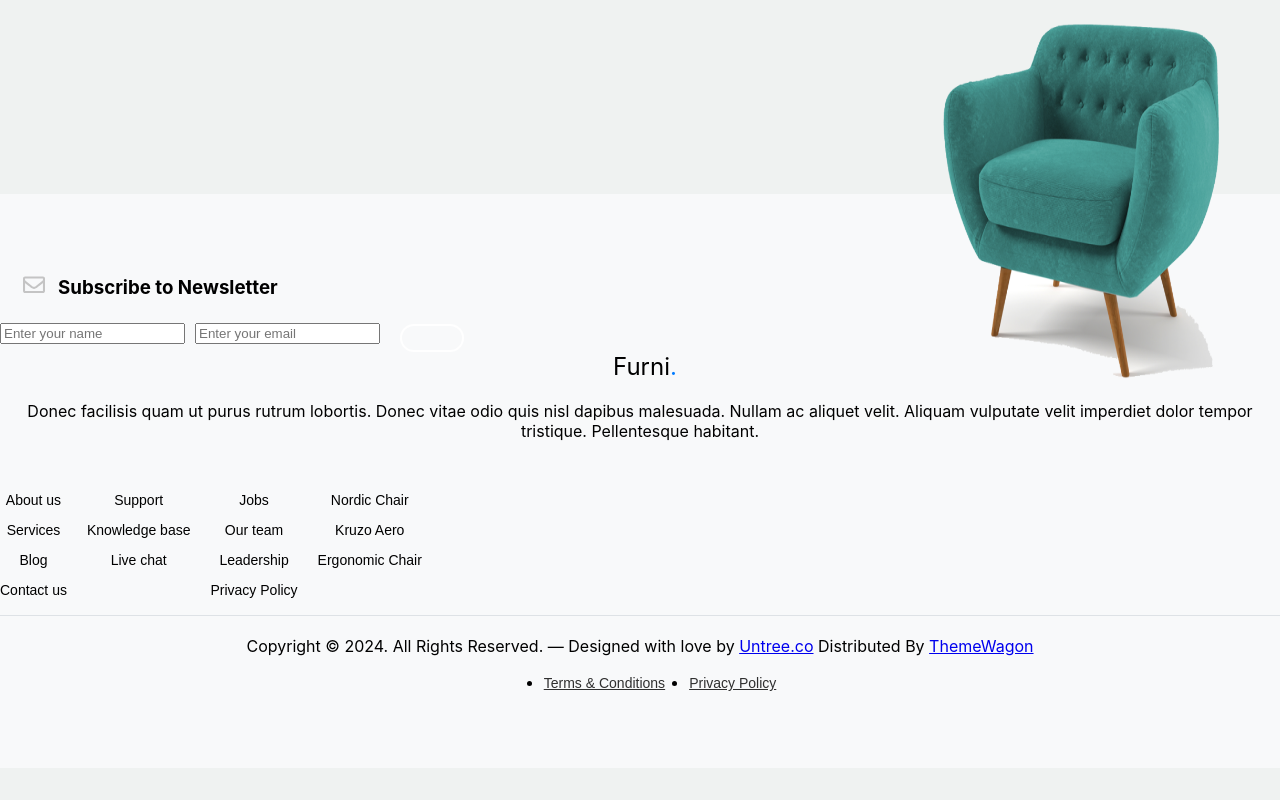
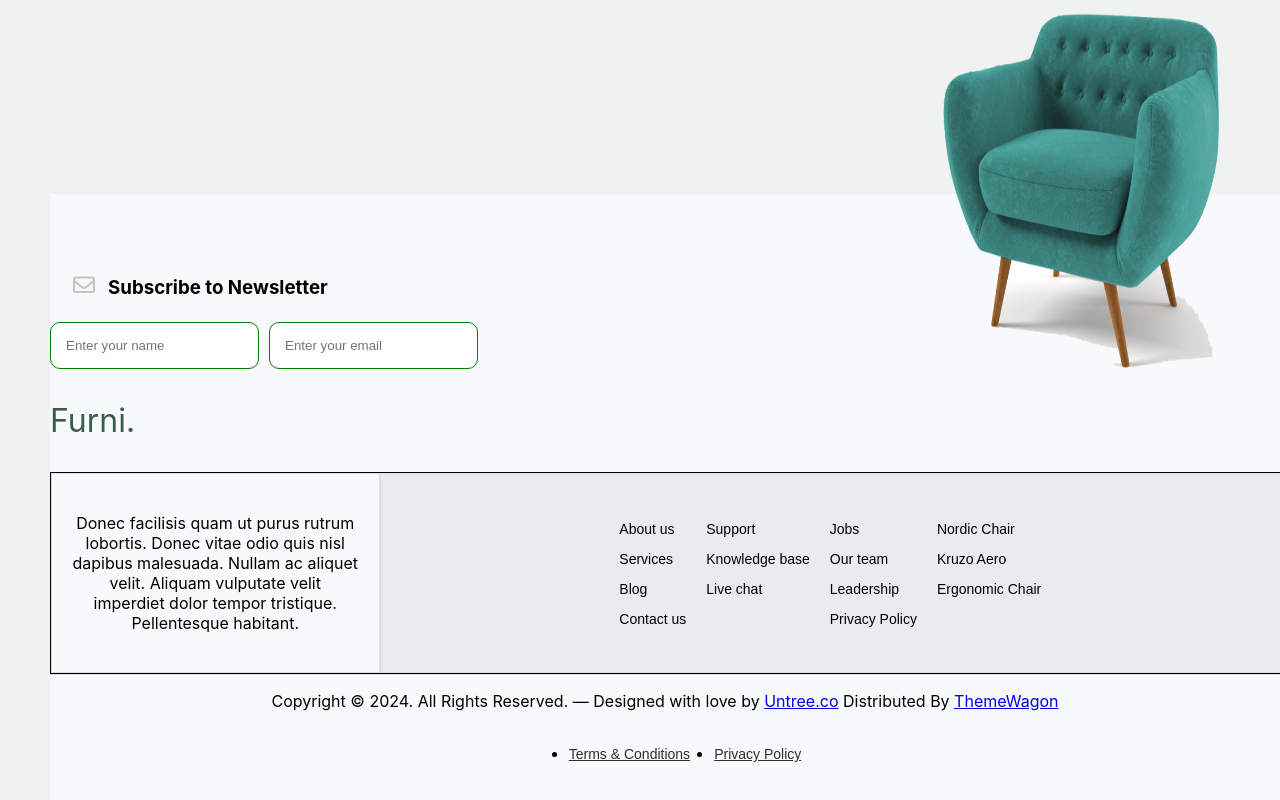
Before and after one commit to kimmisinha/Ecommerce-website, a React (Create React App) app in the folder frontend/: page / in a window 1280 px wide. Shown: the part 3419-4219 px from the top of the page. Before the commit the page ends 4187 px from the top, so only its background shows below. Built offline with nearby package versions, Linux system fonts and the light colour scheme.

Commit message:
working Footer

```diff
--- a/frontend/src/components/Footer/Footer.css
+++ b/frontend/src/components/Footer/Footer.css
@@ -2,6 +2,7 @@
   padding: 60px 0;
   background: #f8f9fa;
   position: relative;
+  margin-left: 50px;
 }
 
 .container.relative {
@@ -10,23 +11,20 @@
 
 .sofa-img {
   position: absolute;
-  top: 30%; /* Adjust this value to vertically center the image or position it as needed */
+  top: 30%; /* Adjust as needed */
   right: 0;
-  transform: translateY(-50%); /* Vertically center the image */
-  z-index: 0; /* Ensure it’s behind the main content but visible */
-  width: 300px; /* Adjust size as needed */
+  transform: translateY(-50%);
+  z-index: 0;
+  width: 300px;
 }
 
 .img-fluid-sofa {
-  max-width: 100%; /* Ensure the image scales within the container */
-
+  max-width: 100%;
   height: 400px; /* Maintain aspect ratio */
-  width:900px;
+  width: 900px;
   position: relative;
-  top: -200px;    /* 50 pixels from the top */
-  left: -50px;   /* 20 pixels from the left */
-
-
+  top: -200px; /* Adjust as needed */
+  left: -50px; /* Adjust as needed */
 }
 
 .subscription-form h3 {
@@ -61,6 +59,7 @@
 .custom-social {
   display: flex;
   gap: 10px;
+  align-items: center; /* Align items horizontally */
 }
 
 .custom-social li {
@@ -105,13 +104,12 @@
   border-top: 1px solid #dee2e6;
 }
 
-.copyright {
-  padding-top: 20px;
-  text-align: center;
+.text-left {
+  text-align: left;
 }
 
-.copyright p {
-  margin: 0;
+.text-right {
+  text-align: right;
 }
 
 .d-inline-flex {
@@ -133,9 +131,42 @@
   margin-left: 20px;
 }
 
-.list-unstyled a{
+.list-unstyled a {
   font-size: 14px;
-  color:#2f2f2f;
+  color: #2f2f2f;
   font-family: sans-serif;
+}
+.form-control{
+  padding: 15px;
+  border: 1px solid green ;
+  border-radius: 10px;
+}
+.Furni{
+  text-align: start;
+  font-size: 32px;
+  color:#3b5d50
+}
+.box-container {
+  display: flex;
+  width: 100%;
+  height: 200px; /* Adjust height as needed */
+  border: 1px solid #000; /* Optional: to visualize the container */
+}
 
+.box {
+  display: flex;
+  align-items: center;
+  justify-content: center;
+  border: 1px solid #ddd; /* Optional: to visualize the boxes */
+  padding: 20px;
 }
+
+.part-one {
+  flex: 1; /* This part takes 1 portion of the space */
+  background-color: #f8f9fa; /* Optional: for better visibility */
+}
+
+.part-two {
+  flex: 3; /* This part takes 3 portions of the space */
+  background-color: #e9ecef; /* Optional: for better visibility */
+}
--- a/frontend/src/components/Footer/Footer.jsx
+++ b/frontend/src/components/Footer/Footer.jsx
@@ -1,7 +1,7 @@
-import React from 'react';
-import './Footer.css';
-import sofaImg from '../../assets/sofa-image/sofa.png';
-import envelopeImg from '../../assets/sofa-image/envelope-outline.svg';
+import React from "react";
+import "./Footer.css";
+import sofaImg from "../../assets/sofa-image/sofa.png";
+import envelopeImg from "../../assets/sofa-image/envelope-outline.svg";
 
 const Footer = () => {
   return (
@@ -24,83 +24,104 @@ const Footer = () => {
               </h3>
               <form action="#" className="row g-3">
                 <div className="col-auto">
-                  <input type="text" className="form-control" placeholder="Enter your name" />
+                  <input
+                    type="text"
+                    className="form-control"
+                    placeholder="Enter your name"
+                  />
                 </div>
                 <div className="col-auto">
-                  <input type="email" className="form-control" placeholder="Enter your email" />
-                </div>
-                <div className="col-auto">
-                  <button className="btn btn-primary">
-                    <span className="fa fa-paper-plane"></span>
-                  </button>
+                  <input
+                    type="email"
+                    className="form-control"
+                    placeholder="Enter your email"
+                  />
                 </div>
               </form>
             </div>
           </div>
         </div>
-
+        <p className="Furni">Furni.</p>
         {/* Main Content */}
-        <div className="row g-5 mb-5">
-          <div className="col-lg-4">
-            <div className="mb-4 footer-logo-wrap">
-              <a href="#" className="footer-logo">Furni<span>.</span></a>
-            </div>
-            <p className="mb-4">
-              Donec facilisis quam ut purus rutrum lobortis. Donec vitae odio quis nisl dapibus malesuada. Nullam ac
-              aliquet velit. Aliquam vulputate velit imperdiet dolor tempor tristique. Pellentesque habitant.
-            </p>
-
-            {/* Social Icons */}
-            <ul className="list-unstyled custom-social">
-              <li><a href="#"><span className="fa fa-brands fa-facebook-f"></span></a></li>
-              <li><a href="#"><span className="fa fa-brands fa-twitter"></span></a></li>
-              <li><a href="#"><span className="fa fa-brands fa-instagram"></span></a></li>
-              <li><a href="#"><span className="fa fa-brands fa-linkedin"></span></a></li>
-            </ul>
+        <div className="box-container">
+          <div className="box part-one">
+            Donec facilisis quam ut purus rutrum lobortis. Donec vitae odio quis
+            nisl dapibus malesuada. Nullam ac aliquet velit. Aliquam vulputate
+            velit imperdiet dolor tempor tristique. Pellentesque habitant.
           </div>
 
-          {/* Links Section */}
-          <div className="col-lg-8">
+          <div className="box part-two">
             <div className="row links-wrap">
               {/* Column 1 */}
               <div className="col-6 col-sm-6 col-md-3">
-                <ul className="list-unstyled">
-                  <li><a href="#">About us</a></li>
-                  <li><a href="#">Services</a></li>
-                  <li><a href="#">Blog</a></li>
-                  <li><a href="#">Contact us</a></li>
+                <ul className="list-unstyled text-left">
+                  <li>
+                    <a href="#">About us</a>
+                  </li>
+                  <li>
+                    <a href="#">Services</a>
+                  </li>
+                  <li>
+                    <a href="#">Blog</a>
+                  </li>
+                  <li>
+                    <a href="#">Contact us</a>
+                  </li>
                 </ul>
               </div>
 
               {/* Column 2 */}
               <div className="col-6 col-sm-6 col-md-3">
-                <ul className="list-unstyled">
-                  <li><a href="#">Support</a></li>
-                  <li><a href="#">Knowledge base</a></li>
-                  <li><a href="#">Live chat</a></li>
+                <ul className="list-unstyled text-left">
+                  <li>
+                    <a href="#">Support</a>
+                  </li>
+                  <li>
+                    <a href="#">Knowledge base</a>
+                  </li>
+                  <li>
+                    <a href="#">Live chat</a>
+                  </li>
                 </ul>
               </div>
 
               {/* Column 3 */}
               <div className="col-6 col-sm-6 col-md-3">
-                <ul className="list-unstyled">
-                  <li><a href="#">Jobs</a></li>
-                  <li><a href="#">Our team</a></li>
-                  <li><a href="#">Leadership</a></li>
-                  <li><a href="#">Privacy Policy</a></li>
+                <ul className="list-unstyled text-left">
+                  <li>
+                    <a href="#">Jobs</a>
+                  </li>
+                  <li>
+                    <a href="#">Our team</a>
+                  </li>
+                  <li>
+                    <a href="#">Leadership</a>
+                  </li>
+                  <li>
+                    <a href="#">Privacy Policy</a>
+                  </li>
                 </ul>
               </div>
 
               {/* Column 4 */}
               <div className="col-6 col-sm-6 col-md-3">
-                <ul className="list-unstyled">
-                  <li><a href="#">Nordic Chair</a></li>
-                  <li><a href="#">Kruzo Aero</a></li>
-                  <li><a href="#">Ergonomic Chair</a></li>
+                <ul className="list-unstyled text-left">
+                  <li>
+                    <a href="#">Nordic Chair</a>
+                  </li>
+                  <li>
+                    <a href="#">Kruzo Aero</a>
+                  </li>
+                  <li>
+                    <a href="#">Ergonomic Chair</a>
+                  </li>
                 </ul>
               </div>
             </div>
           </div>
+        </div>
+
+        {/* Links Section */}
       </div>
 
       {/* Copyright Section */}
@@ -108,21 +129,25 @@ const Footer = () => {
         <div className="row pt-4">
           <div className="col-lg-6 text-center text-lg-start">
             <p className="mb-2">
-                Copyright &copy; {new Date().getFullYear()}. All Rights Reserved. &mdash;
-                Designed with love by <a href="https://untree.co">Untree.co</a> Distributed By <a href="https://themewagon.com">ThemeWagon</a>
+              Copyright &copy; {new Date().getFullYear()}. All Rights Reserved.
+              &mdash; Designed with love by{" "}
+              <a href="https://untree.co">Untree.co</a> Distributed By{" "}
+              <a href="https://themewagon.com">ThemeWagon</a>
             </p>
           </div>
           <div className="col-lg-6 text-center text-lg-end">
             <ul className="list-unstyled d-inline-flex ms-auto">
-                <li className="me-4"><a href="#">Terms &amp; Conditions</a></li>
-                <li><a href="#">Privacy Policy</a></li>
+              <li className="me-4">
+                <a href="#">Terms &amp; Conditions</a>
+              </li>
+              <li>
+                <a href="#">Privacy Policy</a>
+              </li>
             </ul>
           </div>
         </div>
       </div>
-      </div>
     </footer>
-
   );
 };
 
```
Lines whose indentation alone changed are shown as unchanged.
